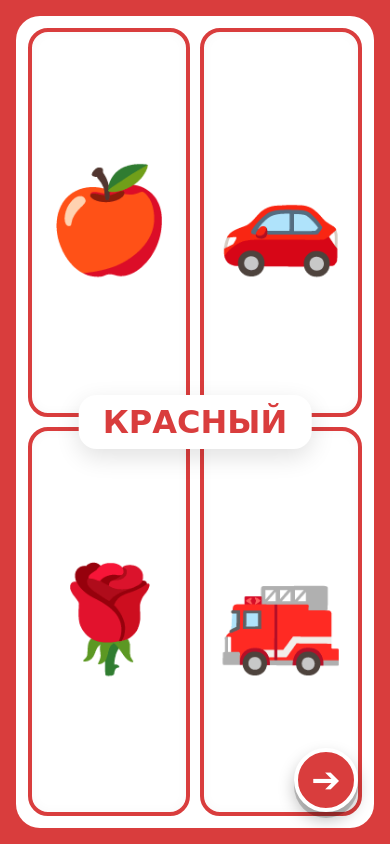
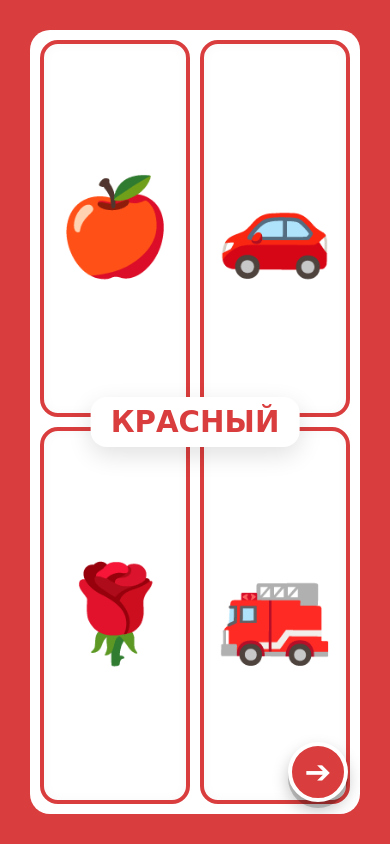
Before and after one commit to tutor-simu/colours, a plain HTML site: page index.html in a window 390 px wide. Both pictures are taken after a click on the button "Начать ➔". Drawn offline with Linux system fonts and the light colour scheme.

Commit message:
Add files via upload

```diff
--- a/index.html
+++ b/index.html
@@ -19,7 +19,7 @@
         width: 100%;
         height: 100%;
         overflow: hidden;
-        background-color: #d93d3d; /* Dynamically changes outer color */
+        background-color: #d93d3d; /* Dynamic active color */
         transition: background-color 0.4s ease;
       }
 
@@ -80,17 +80,17 @@
         transform: scale(0.95);
       }
 
-      /* Inner White Container wrapped in Outer Color */
+      /* Main Full Screen Container */
       .color-container {
         width: 100vw;
         height: 100vh;
-        background-color: #d93d3d; /* Outer Frame Base */
+        background-color: #d93d3d;
         position: relative;
         overflow: hidden;
         display: flex;
         justify-content: center;
         align-items: center;
-        padding: 24px; /* Creates the outer colored border on ALL screen sizes */
+        padding: 30px; /* 30px border from edges */
         transition: background-color 0.4s ease;
       }
 
@@ -98,7 +98,7 @@
         width: 100%;
         height: 100%;
         background-color: #ffffff;
-        border-radius: 32px;
+        border-radius: 28px;
         position: relative;
         overflow: hidden;
         display: flex;
@@ -183,7 +183,7 @@
         white-space: nowrap;
       }
 
-      /* High-Visibility Next Arrow Button */
+      /* Circular Next Arrow Button */
       .next-arrow-btn {
         position: absolute;
         bottom: 24px;
@@ -212,48 +212,48 @@
         transform: translateY(4px);
       }
 
-      /* MOBILE OPTIMIZATIONS */
+      /* STRICT MOBILE PHONE ADJUSTMENTS */
       @media (max-width: 768px) {
         .color-container {
-          padding: 16px; /* Outer frame margin on small screens */
+          padding: 30px !important; /* Strict 30px outer frame padding from edges */
         }
 
         .inner-white-board {
-          border-radius: 24px;
+          border-radius: 20px;
         }
 
         .items-grid {
-          padding: 12px;
+          padding: 10px;
           gap: 10px;
         }
 
         .item {
           border-width: 4px;
-          border-radius: 20px;
+          border-radius: 18px;
         }
 
         .item span.emoji {
-          font-size: min(26vw, 20vh);
+          font-size: min(24vw, 18vh);
         }
 
         .central-text {
-          font-size: clamp(2rem, 8vw, 3.5rem);
-          padding: 8px 24px;
-          border-radius: 18px;
+          font-size: clamp(1.8rem, 7.5vw, 3.2rem);
+          padding: 8px 20px;
+          border-radius: 16px;
         }
 
         .quiz-banner {
-          top: 12px;
-          font-size: clamp(1.1rem, 4.8vw, 1.6rem);
-          padding: 8px 20px;
+          top: 10px;
+          font-size: clamp(1rem, 4.2vw, 1.4rem);
+          padding: 6px 16px;
         }
 
         .next-arrow-btn {
-          width: 64px;
-          height: 64px;
-          font-size: 2.2rem;
-          bottom: 16px;
-          right: 16px;
+          width: 60px;
+          height: 60px;
+          font-size: 2rem;
+          bottom: 12px;
+          right: 12px;
         }
       }
 
@@ -541,7 +541,12 @@
         if (currentIndex < colorsData.length) {
           loadQuizCard(currentIndex);
         } else {
-          speakText("Ты угадал!");
+          // After completing the last yellow/sunny question, redirect to part2.html
+          speakText("Ты угадал!", () => {
+            setTimeout(() => {
+              window.location.href = "part2.html";
+            }, 600);
+          });
         }
       }
 
```
Also changed, not shown: part2.html (+0 -5 lines).
